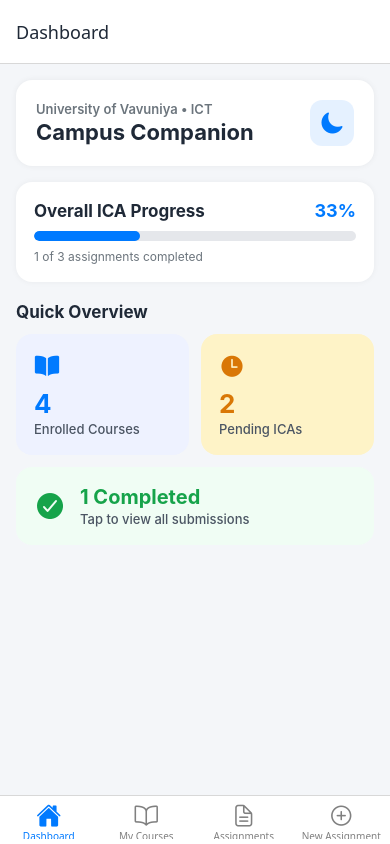
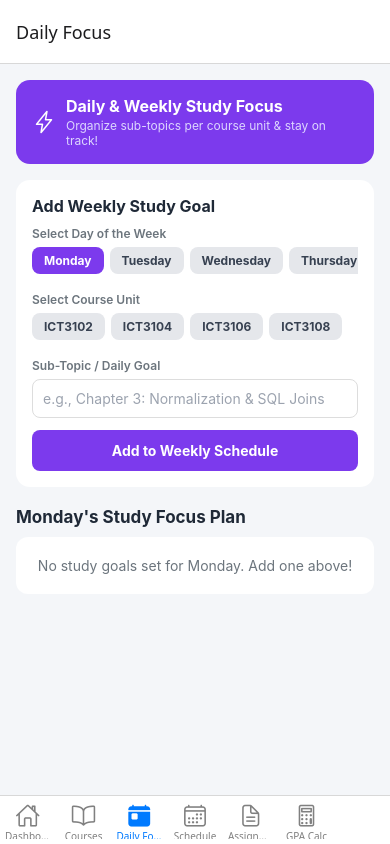
Before and after one commit to Yashara123/CampusCompanion, a React Native app: screen /Planner in a window 390 px wide. Built offline with nearby package versions, Linux system fonts and the light colour scheme.

Commit message:
Add weekly study planner, daily sub-topic focus, and Sunday review notification

```diff
--- a/App.jsx
+++ b/App.jsx
@@ -1,4 +1,5 @@
 import React, { useState, createContext } from 'react';
+import { View, StyleSheet } from 'react-native';
 import { NavigationContainer, DefaultTheme, DarkTheme } from '@react-navigation/native';
 import { createBottomTabNavigator } from '@react-navigation/bottom-tabs';
 import { createNativeStackNavigator } from '@react-navigation/native-stack';
@@ -6,38 +7,43 @@ import { Ionicons } from '@expo/vector-icons';
 
 import HomeScreen from './src/component/HomeScreen';
 import CoursesScreen from './src/component/CoursesScreen';
+import CourseDetailScreen from './src/component/CourseDetailScreen';
 import AssignmentsScreen from './src/component/AssignmentsScreen';
+import AssignmentDetailScreen from './src/component/AssignmentDetailScreen';
 import AddTaskScreen from './src/component/AddTaskScreen';
-import AssignmentDetailScreen from './src/component/AssignmentDetailScreen';
+import GPAScreen from './src/component/GPAScreen';
+import CalendarScreen from './src/component/CalendarScreen';
+import StudyPlannerScreen from './src/component/StudyPlannerScreen'; // <-- Aluth Import
 
 export const ThemeContext = createContext();
 
 const Tab = createBottomTabNavigator();
 const Stack = createNativeStackNavigator();
 
+function CoursesStack() {
+  return (
+    <Stack.Navigator>
+      <Stack.Screen name="CoursesList" component={CoursesScreen} options={{ title: 'My Courses' }} />
+      <Stack.Screen name="CourseDetail" component={CourseDetailScreen} options={{ title: 'Module Resources & ICA' }} />
+    </Stack.Navigator>
+  );
+}
+
 function AssignmentsStack() {
   return (
     <Stack.Navigator>
-      <Stack.Screen
-        name="AssignmentsList"
-        component={AssignmentsScreen}
-        options={{ headerShown: false }}
-      />
-      <Stack.Screen
-        name="AssignmentDetail"
-        component={AssignmentDetailScreen}
-        options={{ title: 'Assignment Details' }}
-      />
+      <Stack.Screen name="AssignmentsList" component={AssignmentsScreen} options={{ headerShown: false }} />
+      <Stack.Screen name="AssignmentDetail" component={AssignmentDetailScreen} options={{ title: 'Assignment Details' }} />
     </Stack.Navigator>
   );
 }
 
 export default function App() {
   const [isDark, setIsDark] = useState(false);
-
   const toggleTheme = () => setIsDark(!isDark);
 
   return (
+    <View style={styles.screenContainer}>
       <ThemeContext.Provider value={{ isDark, toggleTheme }}>
         <NavigationContainer theme={isDark ? DarkTheme : DefaultTheme}>
           <Tab.Navigator
@@ -46,22 +52,30 @@ export default function App() {
                 let iconName;
                 if (route.name === 'Home') iconName = focused ? 'home' : 'home-outline';
                 else if (route.name === 'Courses') iconName = focused ? 'book' : 'book-outline';
+                else if (route.name === 'Planner') iconName = focused ? 'today' : 'today-outline'; // <-- Icon
+                else if (route.name === 'Calendar') iconName = focused ? 'calendar' : 'calendar-outline';
                 else if (route.name === 'Assignments') iconName = focused ? 'document-text' : 'document-text-outline';
-              else if (route.name === 'Add Task') iconName = focused ? 'add-circle' : 'add-circle-outline';
+                else if (route.name === 'GPA') iconName = focused ? 'calculator' : 'calculator-outline';
                 return <Ionicons name={iconName} size={size} color={color} />;
               },
               tabBarActiveTintColor: '#007AFF',
               tabBarInactiveTintColor: isDark ? '#9ca3af' : 'gray',
-            headerStyle: { backgroundColor: isDark ? '#1f2937' : '#ffffff' },
-            headerTintColor: isDark ? '#ffffff' : '#1f2937',
             })}
           >
             <Tab.Screen name="Home" component={HomeScreen} options={{ title: 'Dashboard' }} />
-          <Tab.Screen name="Courses" component={CoursesScreen} options={{ title: 'My Courses' }} />
+            <Tab.Screen name="Courses" component={CoursesStack} options={{ headerShown: false }} />
+            <Tab.Screen name="Planner" component={StudyPlannerScreen} options={{ title: 'Daily Focus' }} />
+            <Tab.Screen name="Calendar" component={CalendarScreen} options={{ title: 'Schedule' }} />
             <Tab.Screen name="Assignments" component={AssignmentsStack} options={{ headerShown: false }} />
-          <Tab.Screen name="Add Task" component={AddTaskScreen} options={{ title: 'New Assignment' }} />
+            <Tab.Screen name="GPA" component={GPAScreen} options={{ title: 'GPA Calc' }} />
+            <Tab.Screen name="Add Task" component={AddTaskScreen} options={{ tabBarButton: () => null }} />
           </Tab.Navigator>
         </NavigationContainer>
       </ThemeContext.Provider>
+    </View>
   );
 }
+
+const styles = StyleSheet.create({
+  screenContainer: { flex: 1, width: '100%', height: '100%', backgroundColor: '#f4f6f9' },
+});
--- /dev/null
+++ b/src/component/StudyPlannerScreen.jsx
@@ -0,0 +1,202 @@
+import React, { useState, useEffect, useContext } from 'react';
+import { View, Text, TextInput, TouchableOpacity, StyleSheet, ScrollView, Alert } from 'react-native';
+import { getAppData, saveAppData } from '../services/storage';
+import { ThemeContext } from '../../App';
+import { Ionicons } from '@expo/vector-icons';
+
+export default function StudyPlannerScreen({ navigation }) {
+  const [courses, setCourses] = useState([]);
+  const [studyPlan, setStudyPlan] = useState([]);
+  const [selectedCourseId, setSelectedCourseId] = useState('');
+  const [subTopic, setSubTopic] = useState('');
+  const [selectedDay, setSelectedDay] = useState('Monday');
+  const { isDark } = useContext(ThemeContext);
+
+  const daysOfWeek = ['Monday', 'Tuesday', 'Wednesday', 'Thursday', 'Friday', 'Saturday', 'Sunday'];
+
+  useEffect(() => {
+    const unsubscribe = navigation.addListener('focus', () => {
+      loadData();
+    });
+    loadData();
+    return unsubscribe;
+  }, [navigation]);
+
+  const loadData = async () => {
+    const data = await getAppData();
+    setCourses(data.courses || []);
+    setStudyPlan(data.studyPlan || []);
+
+    // Check if today is Sunday (simulate Sunday Weekly Plan Notification)
+    const todayName = new Date().toLocaleDateString('en-US', { weekday: 'long' });
+    if (todayName === 'Sunday') {
+      Alert.alert(
+        '📅 Sunday Weekly Review',
+        'It is Sunday! Time to update and review your study focus plan for the upcoming week.'
+      );
+    }
+  };
+
+  const handleAddPlanItem = async () => {
+    if (!subTopic.trim() || !selectedCourseId) {
+      Alert.alert('Error', 'Please select a course and enter a sub-topic / daily goal.');
+      return;
+    }
+
+    const courseObj = courses.find(c => c.id === selectedCourseId);
+    const newItem = {
+      id: Date.now().toString(),
+      day: selectedDay,
+      courseCode: courseObj ? courseObj.code : 'GEN',
+      courseName: courseObj ? courseObj.name : 'General Study',
+      subTopic,
+      completed: false
+    };
+
+    const updatedPlan = [...studyPlan, newItem];
+    setStudyPlan(updatedPlan);
+
+    const data = await getAppData();
+    data.studyPlan = updatedPlan;
+    await saveAppData(data);
+
+    setSubTopic('');
+    Alert.alert('Success', `Study focus added for ${selectedDay}!`);
+  };
+
+  const toggleComplete = async (id) => {
+    const updatedPlan = studyPlan.map(item => {
+      if (item.id === id) return { ...item, completed: !item.completed };
+      return item;
+    });
+    setStudyPlan(updatedPlan);
+
+    const data = await getAppData();
+    data.studyPlan = updatedPlan;
+    await saveAppData(data);
+  };
+
+  const bg = isDark ? '#111827' : '#f4f6f9';
+  const cardBg = isDark ? '#1f2937' : '#ffffff';
+  const textColor = isDark ? '#f9fafb' : '#1f2937';
+  const subText = isDark ? '#9ca3af' : '#6c757d';
+
+  return (
+    <ScrollView style={[styles.container, { backgroundColor: bg }]}>
+      {/* Daily Focus Banner */}
+      <View style={styles.banner}>
+        <Ionicons name="flash-outline" size={24} color="#fff" />
+        <View style={{ marginLeft: 10, flex: 1 }}>
+          <Text style={styles.bannerTitle}>Daily & Weekly Study Focus</Text>
+          <Text style={styles.bannerSub}>Organize sub-topics per course unit & stay on track!</Text>
+        </View>
+      </View>
+
+      {/* Add Plan Form */}
+      <View style={[styles.card, { backgroundColor: cardBg }]}>
+        <Text style={[styles.cardTitle, { color: textColor }]}>Add Weekly Study Goal</Text>
+
+        <Text style={[styles.label, { color: subText }]}>Select Day of the Week</Text>
+        <ScrollView horizontal showsHorizontalScrollIndicator={false} style={styles.dayScroll}>
+          {daysOfWeek.map(day => (
+            <TouchableOpacity
+              key={day}
+              style={[styles.dayBtn, selectedDay === day && styles.dayBtnActive]}
+              onPress={() => setSelectedDay(day)}
+            >
+              <Text style={[styles.dayText, selectedDay === day && { color: '#fff' }]}>{day}</Text>
+            </TouchableOpacity>
+          ))}
+        </ScrollView>
+
+        <Text style={[styles.label, { color: subText, marginTop: 10 }]}>Select Course Unit</Text>
+        <ScrollView horizontal showsHorizontalScrollIndicator={false} style={styles.dayScroll}>
+          {courses.map(course => (
+            <TouchableOpacity
+              key={course.id}
+              style={[styles.courseChip, selectedCourseId === course.id && styles.courseChipActive]}
+              onPress={() => setSelectedCourseId(course.id)}
+            >
+              <Text style={[styles.courseChipText, selectedCourseId === course.id && { color: '#fff' }]}>
+                {course.code}
+              </Text>
+            </TouchableOpacity>
+          ))}
+        </ScrollView>
+
+        <Text style={[styles.label, { color: subText, marginTop: 10 }]}>Sub-Topic / Daily Goal</Text>
+        <TextInput
+          style={[styles.input, { color: textColor, borderColor: isDark ? '#374151' : '#ddd' }]}
+          placeholder="e.g., Chapter 3: Normalization & SQL Joins"
+          placeholderTextColor="#9ca3af"
+          value={subTopic}
+          onChangeText={setSubTopic}
+        />
+
+        <TouchableOpacity style={styles.submitBtn} onPress={handleAddPlanItem}>
+          <Text style={styles.submitBtnText}>Add to Weekly Schedule</Text>
+        </TouchableOpacity>
+      </View>
+
+      {/* Display Plan for Selected Day */}
+      <Text style={[styles.sectionHeader, { color: textColor }]}>{selectedDay}'s Study Focus Plan</Text>
+
+      {studyPlan.filter(item => item.day === selectedDay).length === 0 ? (
+        <View style={[styles.emptyCard, { backgroundColor: cardBg }]}>
+          <Text style={{ color: subText }}>No study goals set for {selectedDay}. Add one above!</Text>
+        </View>
+      ) : (
+        studyPlan
+          .filter(item => item.day === selectedDay)
+          .map(item => (
+            <TouchableOpacity
+              key={item.id}
+              style={[styles.planCard, { backgroundColor: cardBg }, item.completed && styles.completedCard]}
+              onPress={() => toggleComplete(item.id)}
+            >
+              <View style={{ flexDirection: 'row', alignItems: 'center' }}>
+                <Ionicons
+                  name={item.completed ? "checkbox" : "square-outline"}
+                  size={22}
+                  color={item.completed ? "#16a34a" : "#007AFF"}
+                />
+                <View style={{ marginLeft: 10, flex: 1 }}>
+                  <Text style={styles.planBadge}>{item.courseCode}</Text>
+                  <Text style={[styles.planText, { color: textColor }, item.completed && styles.completedText]}>
+                    {item.subTopic}
+                  </Text>
+                </View>
+              </View>
+            </TouchableOpacity>
+          ))
+      )}
+    </ScrollView>
+  );
+}
+
+const styles = StyleSheet.create({
+  container: { flex: 1, padding: 16 },
+  banner: { backgroundColor: '#7c3aed', padding: 16, borderRadius: 14, flexDirection: 'row', alignItems: 'center', marginBottom: 16, elevation: 3 },
+  bannerTitle: { color: '#fff', fontSize: 16, fontWeight: 'bold' },
+  bannerSub: { color: '#ddd6fe', fontSize: 12, marginTop: 2 },
+  card: { padding: 16, borderRadius: 14, marginBottom: 20, elevation: 2 },
+  cardTitle: { fontSize: 16, fontWeight: 'bold', marginBottom: 10 },
+  label: { fontSize: 12, fontWeight: '600', marginBottom: 6 },
+  dayScroll: { flexDirection: 'row', marginBottom: 8 },
+  dayBtn: { paddingVertical: 6, paddingHorizontal: 12, borderRadius: 8, backgroundColor: '#e5e7eb', marginRight: 6 },
+  dayBtnActive: { backgroundColor: '#7c3aed' },
+  dayText: { fontSize: 12, fontWeight: 'bold', color: '#374151' },
+  courseChip: { paddingVertical: 6, paddingHorizontal: 12, borderRadius: 8, backgroundColor: '#e5e7eb', marginRight: 6 },
+  courseChipActive: { backgroundColor: '#007AFF' },
+  courseChipText: { fontSize: 12, fontWeight: 'bold', color: '#374151' },
+  input: { borderWidth: 1, borderRadius: 8, padding: 10, marginBottom: 12, fontSize: 14 },
+  submitBtn: { backgroundColor: '#7c3aed', padding: 12, borderRadius: 8, alignItems: 'center' },
+  submitBtnText: { color: '#fff', fontWeight: 'bold' },
+  sectionHeader: { fontSize: 17, fontWeight: 'bold', marginBottom: 10 },
+  emptyCard: { padding: 20, borderRadius: 12, alignItems: 'center', marginBottom: 20 },
+  planCard: { padding: 14, borderRadius: 12, marginBottom: 8, elevation: 1 },
+  completedCard: { opacity: 0.6, backgroundColor: 'rgba(22, 163, 74, 0.05)' },
+  planBadge: { fontSize: 11, fontWeight: 'bold', color: '#7c3aed', marginBottom: 2 },
+  planText: { fontSize: 14, fontWeight: '600' },
+  completedText: { textDecorationLine: 'line-through', color: '#9ca3af' }
+});
```
Lines whose indentation alone changed are shown as unchanged.
